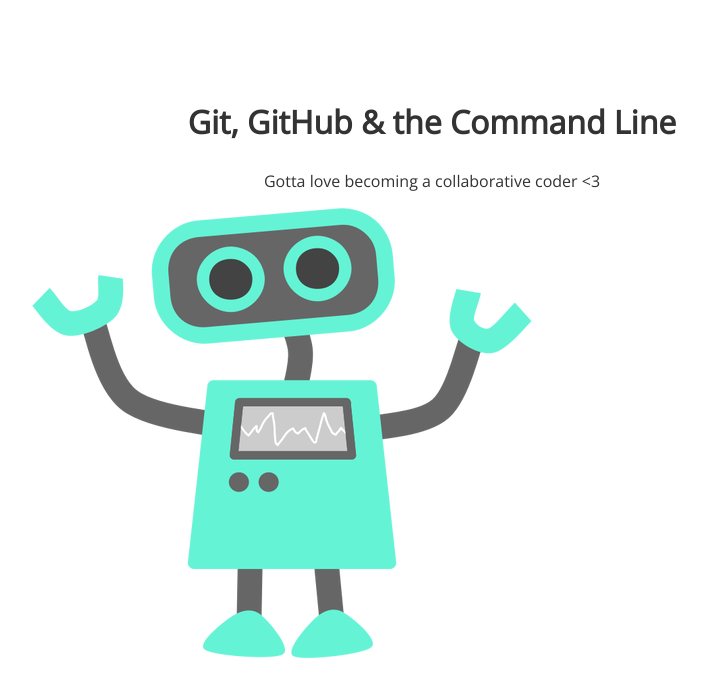
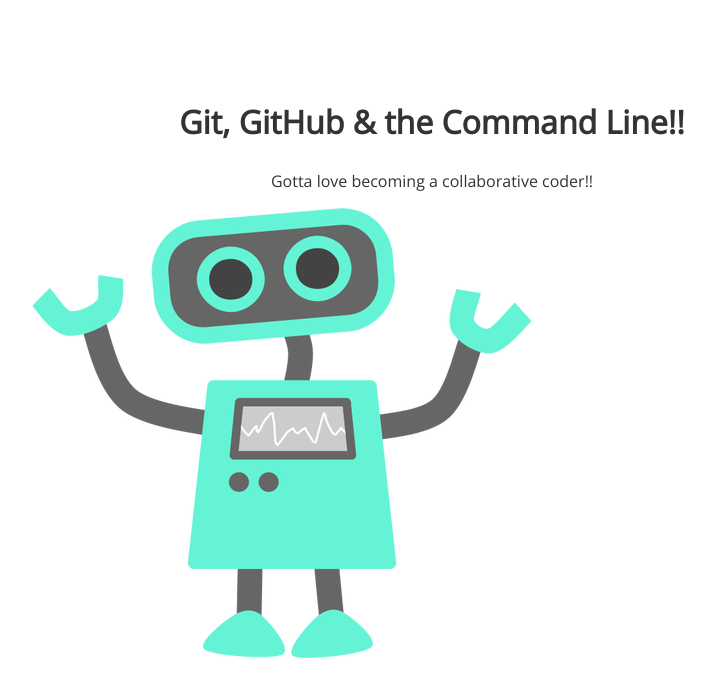
Before and after one commit to recluse21/105-project, a plain HTML site: page index.html in a window 1280 px wide. Shown: the whole page, without its empty margins (208-923 px from the left). Drawn offline with nearby package versions, Linux system fonts and the light colour scheme.

Commit message:
changed h1 and p

```diff
--- a/index.html
+++ b/index.html
@@ -8,8 +8,8 @@
 </head>
 <body>
 	<section>
-		<h1>Git, GitHub & the Command Line</h1>
-		<p>Gotta love becoming a collaborative coder <3</p>
+		<h1>Git, GitHub & the Command Line!!</h1>
+		<p>Gotta love becoming a collaborative coder!!</p>
 		<img src="img/happy-blue-robot.png">
 	</section>
 </body>
```
